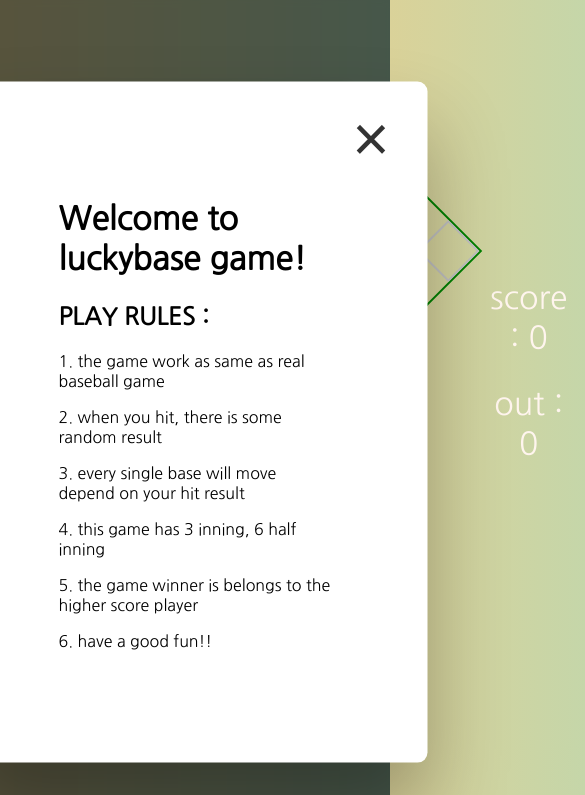
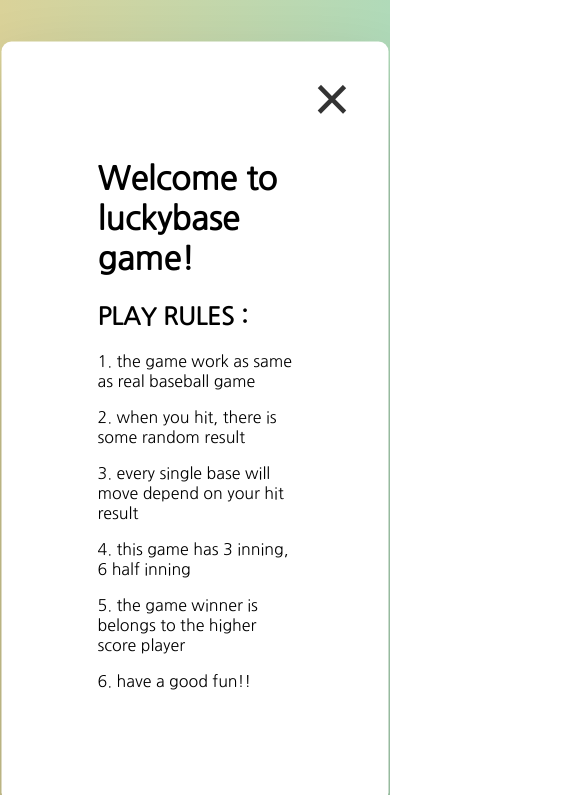
Before and after one commit to rudy0628/luckybase, a website built with Parcel: page index.html in a window 390 px wide. Both pictures are taken after a click on the button "Rules". Shown: the top 795 px of the page, 585 px wide, since content can reach past the window. Built offline with nearby package versions, Linux system fonts and the light colour scheme.

Commit message:
update content

```diff
--- a/style.css
+++ b/style.css
@@ -161,3 +161,25 @@ body {
 	border: none;
 	background: none;
 }
+
+@media (max-width: 1168px) {
+	.container {
+		display: block;
+		height: auto;
+	}
+
+	.modal {
+		top: 75%;
+	}
+
+	.overlay {
+		height: 0;
+	}
+}
+
+@media (max-width: 768px) {
+	.modal {
+		width: 50%;
+		top: 50%;
+	}
+}
```
Also changed, not shown: flowchart.png (added).
